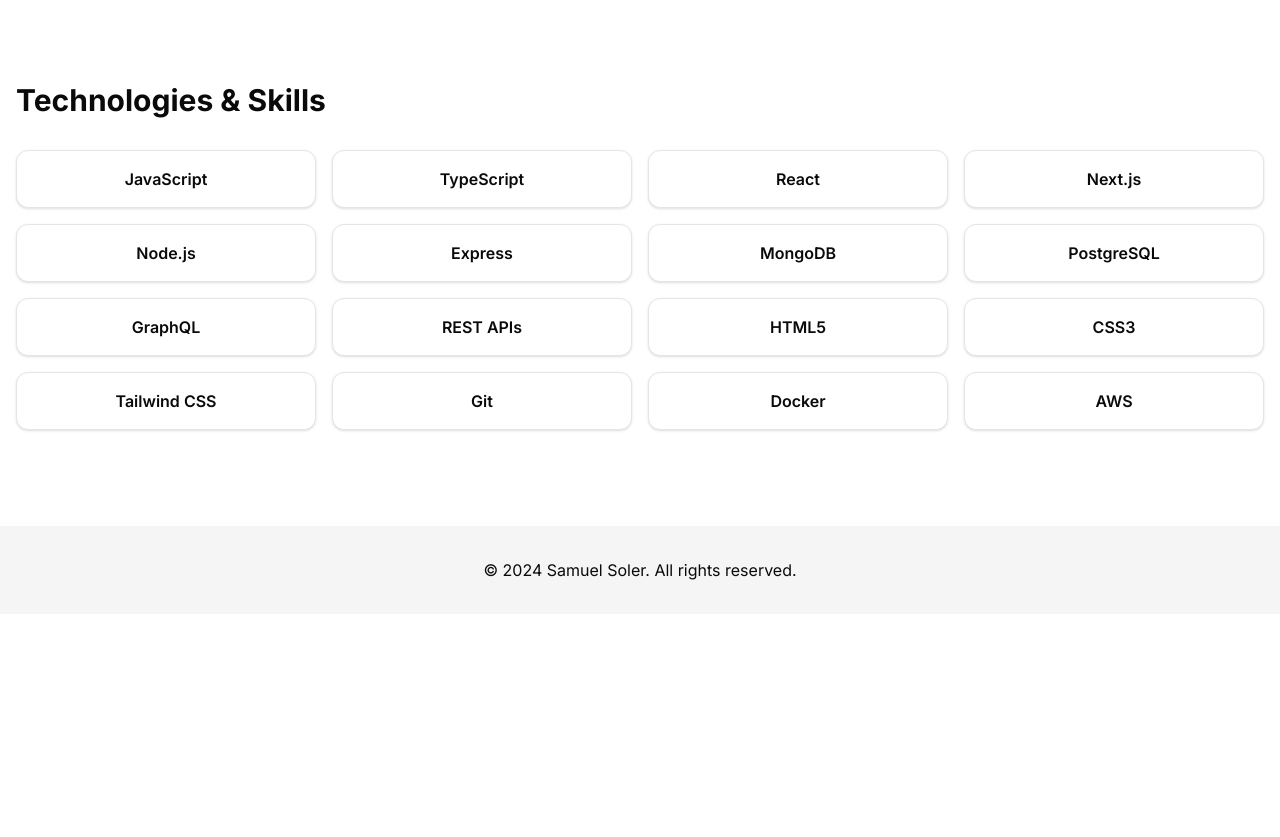
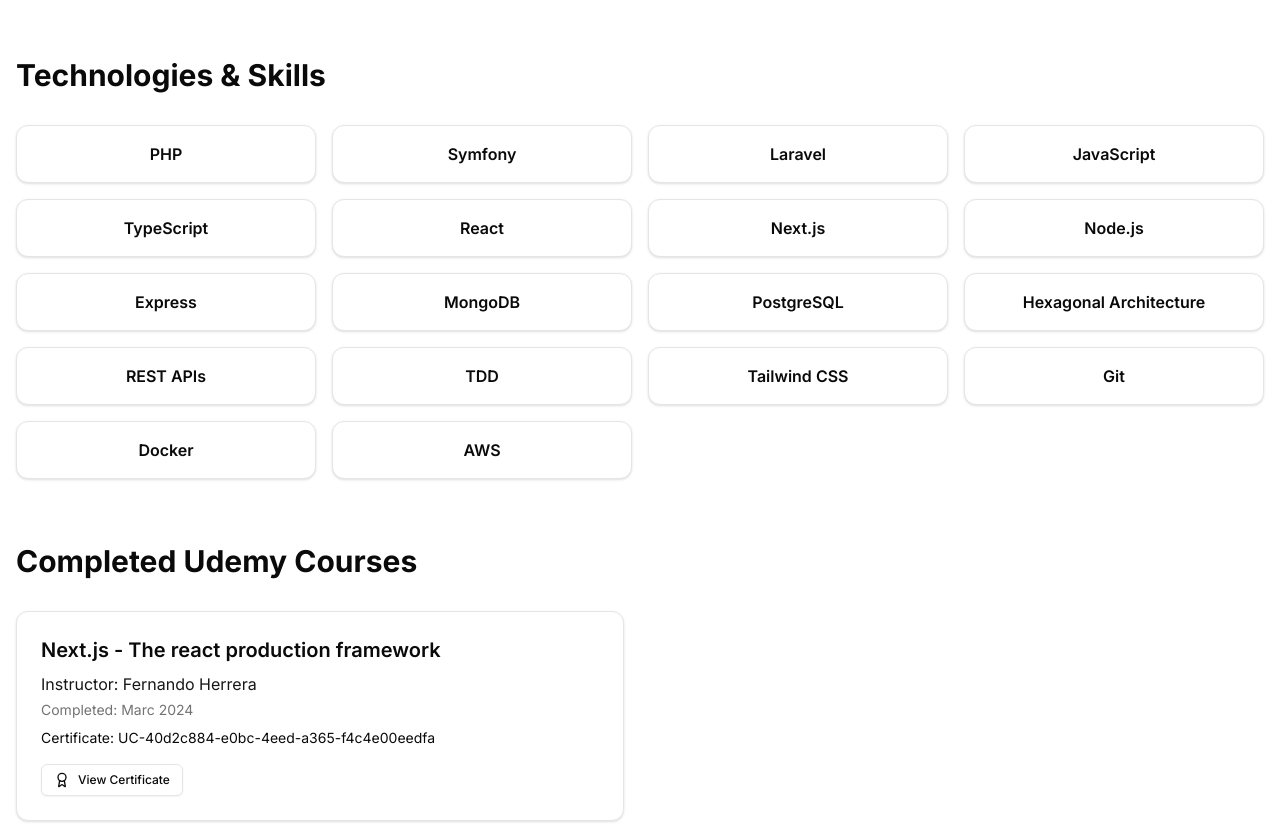
Before and after one commit to samuelSoler99/portfolio, a Next.js app: page / in a window 1280 px wide. Shown: the part 1960-2797 px from the top of the page. Before the commit the page ends 2574 px from the top, so only its background shows below. Built offline with nearby package versions, Linux system fonts and the light colour scheme.

Commit message:
self photo and courses space

```diff
--- a/src/components/portfolio.tsx
+++ b/src/components/portfolio.tsx
@@ -1,12 +1,12 @@
 'use client'
 
-import {Button} from "@/components/ui/button"
-import {Card, CardContent} from "@/components/ui/card"
-import {ExternalLinkIcon, GithubIcon, LinkedinIcon, MailIcon, MenuIcon} from "lucide-react"
+import { Button } from "@/components/ui/button"
+import { Card, CardContent } from "@/components/ui/card"
+import { AwardIcon, BookOpenIcon, ExternalLinkIcon, GithubIcon, LinkedinIcon, MailIcon, MenuIcon } from "lucide-react"
 import Image from "next/image"
 import Link from "next/link"
-import {useEffect} from "react"
-import {TechLogo} from "@/components/ui/techLogo";
+import { useEffect } from "react"
+import { TechLogo } from "@/components/ui/techLogo";
 import ContactForm from "@/components/contact-form";
 
 export function Portfolio() {
@@ -49,7 +49,7 @@ export function Portfolio() {
                         <Link href="#skills" className="hover:text-primary">Skills</Link>
                     </nav>
                     <Button variant="ghost" size="icon" className="md:hidden">
-                        <MenuIcon className="h-6 w-6"/>
+                        <MenuIcon className="h-6 w-6" />
                     </Button>
                 </div>
             </header>
@@ -58,7 +58,7 @@ export function Portfolio() {
                 <section id="about" className="mb-16 pt-16 scroll-mt-16">
                     <div className="flex flex-col md:flex-row items-center gap-8">
                         <Image
-                            src="/bin.jfif?height=300&width=300"
+                            src="/sam_pac.jpg?height=300&width=300"
                             alt="Samuel Soler"
                             width={300}
                             height={300}
@@ -74,13 +74,13 @@ export function Portfolio() {
                                 <ContactForm />
                                 <Link href="https://github.com/samuelSoler99" target="_blank" rel="noopener noreferrer">
                                     <Button variant="outline">
-                                        <GithubIcon className="mr-2 h-4 w-4"/> GitHub
+                                        <GithubIcon className="mr-2 h-4 w-4" /> GitHub
                                     </Button>
                                 </Link>
                                 <Link href="https://www.linkedin.com/in/samuel-soler-pic%C3%B3/" target="_blank"
-                                      rel="noopener noreferrer">
+                                    rel="noopener noreferrer">
                                     <Button variant="outline">
-                                        <LinkedinIcon className="mr-2 h-4 w-4"/> LinkedIn
+                                        <LinkedinIcon className="mr-2 h-4 w-4" /> LinkedIn
                                     </Button>
                                 </Link>
                             </div>
@@ -122,7 +122,7 @@ export function Portfolio() {
                                     <p className="mt-2 mb-4">{job.description}</p>
                                     <div className="flex flex-wrap gap-2 ">
                                         {job.technologies.map((tech, i) => (
-                                            <TechLogo key={i} name={tech}/>
+                                            <TechLogo key={i} name={tech} />
                                         ))}
                                     </div>
                                 </CardContent>
@@ -166,26 +166,26 @@ export function Portfolio() {
                                     <p>{project.description}</p>
                                     <div className="flex flex-wrap gap-2  mb-4">
                                         {project.technologies.map((tech, i) => (
-                                            <TechLogo key={i} name={tech}/>
+                                            <TechLogo key={i} name={tech} />
                                         ))}
                                     </div>
                                     <div className="flex justify-between items-center">
                                         <Link href={project.github} target="_blank" rel="noopener noreferrer">
                                             <Button variant="outline" size="sm">
-                                                <GithubIcon className="mr-2 h-4 w-4"/> View Repository
+                                                <GithubIcon className="mr-2 h-4 w-4" /> View Repository
                                             </Button>
                                         </Link>
                                         {project.live != null ? (
                                             <Link href={project.live} target="_blank" rel="noopener noreferrer">
                                                 <Button variant="outline" size="sm"
-                                                        className="text-green-500 hover:text-green-600">
-                                                    <ExternalLinkIcon className="mr-2 h-4 w-4"/> Live Demo
+                                                    className="text-green-500 hover:text-green-600">
+                                                    <ExternalLinkIcon className="mr-2 h-4 w-4" /> Live Demo
                                                 </Button>
                                             </Link>
                                         ) : (
                                             <Button variant="outline" size="sm"
-                                                    className="text-gray-400 hover:text-gray-500" disabled>
-                                                <ExternalLinkIcon className="mr-2 h-4 w-4"/> Not Live
+                                                className="text-gray-400 hover:text-gray-500" disabled>
+                                                <ExternalLinkIcon className="mr-2 h-4 w-4" /> Not Live
                                             </Button>
                                         )}
                                     </div>
@@ -199,13 +199,42 @@ export function Portfolio() {
                     <h2 className="text-3xl font-bold mb-8">Technologies & Skills</h2>
                     <div className="grid grid-cols-2 md:grid-cols-3 lg:grid-cols-4 gap-4">
                         {[
-                            "JavaScript", "TypeScript", "React", "Next.js",
+                            "PHP", "Symfony", "Laravel", "JavaScript", "TypeScript", "React", "Next.js",
                             "Node.js", "Express", "MongoDB", "PostgreSQL",
-                            "GraphQL", "REST APIs", "HTML5", "CSS3",
+                            "Hexagonal Architecture", "REST APIs", "TDD",
                             "Tailwind CSS", "Git", "Docker", "AWS"
                         ].map((skill, index) => (
                             <Card key={index} className="p-4 text-center">
                                 <p className="font-semibold">{skill}</p>
+                            </Card>
+                        ))}
+                    </div>
+                </section>
+
+                <section id="courses" className="pt-16 scroll-mt-16">
+                    <h2 className="text-3xl font-bold mb-8">Completed Udemy Courses</h2>
+                    <div className="grid grid-cols-1 md:grid-cols-2 gap-8">
+                        {[
+                            {
+                                title: "Next.js - The react production framework",
+                                instructor: "Fernando Herrera",
+                                completionDate: "Marc 2024",
+                                certificate: "UC-40d2c884-e0bc-4eed-a365-f4c4e00eedfa",
+                                certificateLink: "https://www.udemy.com/certificate/UC-40d2c884-e0bc-4eed-a365-f4c4e00eedfa/"
+                            },
+                        ].map((course, index) => (
+                            <Card key={index}>
+                                <CardContent className="p-6">
+                                    <h3 className="text-xl font-semibold mb-2">{course.title}</h3>
+                                    <p className="text-primary mb-1">Instructor: {course.instructor}</p>
+                                    <p className="text-sm text-muted-foreground mb-2">Completed: {course.completionDate}</p>
+                                    <p className="text-sm mb-4">Certificate: {course.certificate}</p>
+                                    <Link href={course.certificateLink} target="_blank" rel="noopener noreferrer">
+                                        <Button variant="outline" size="sm">
+                                            <AwardIcon className="mr-2 h-4 w-4" /> View Certificate
+                                        </Button>
+                                    </Link>
+                                </CardContent>
                             </Card>
                         ))}
                     </div>
```
Also changed, not shown: public/sam_pac.jpg (added).
